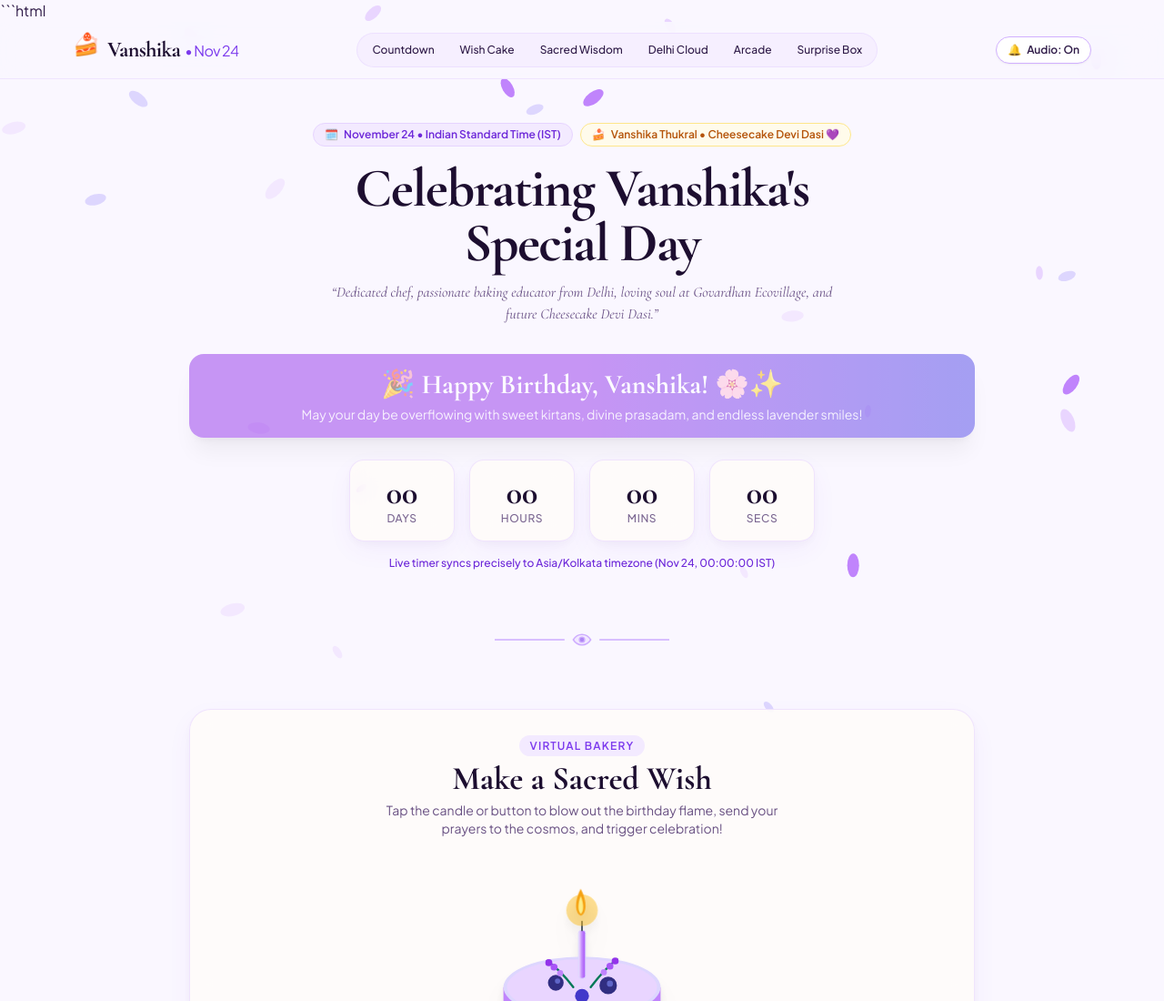
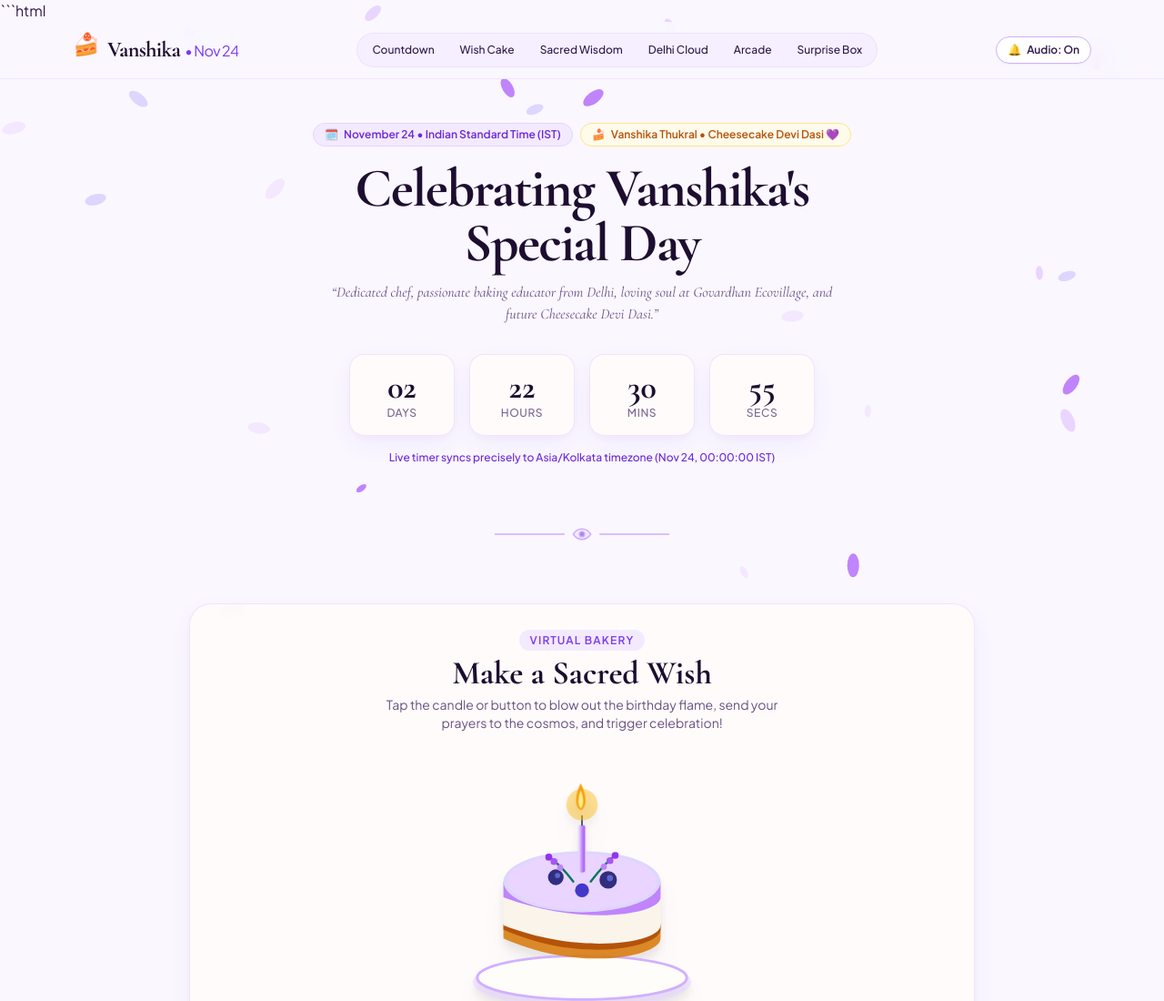
Before and after one commit to dot-360/Birthday-test, a plain HTML site: page index.html in a window 1280 px wide. Shown: the top 1100 px of the page at 91% size. Drawn offline with nearby package versions, Linux system fonts and the light colour scheme.

Commit message:
Update index.html

```diff
--- a/index.html
+++ b/index.html
@@ -1003,7 +1003,7 @@
 
             // TESTING MODE: Forced true so you can test the Nov 24 birthday unlock right now.
             // Switch back to the URL check before sharing with Vanshika.
-            const isPreview = true;
+            const isPreview = new URLSearchParams(window.location.search).get('preview') === 'true';
             const IST_OFFSET_MS = 330 * 60 * 1000; // UTC + 5:30
 
             /**
```
